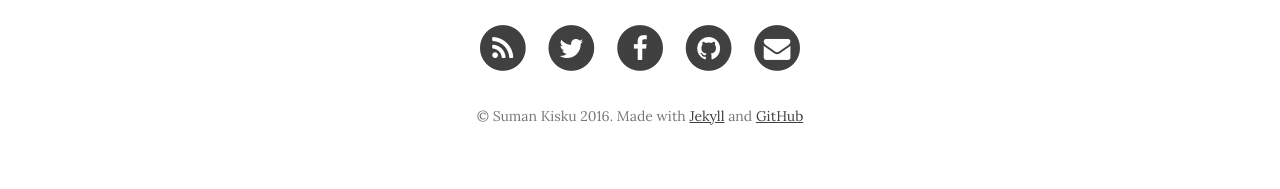
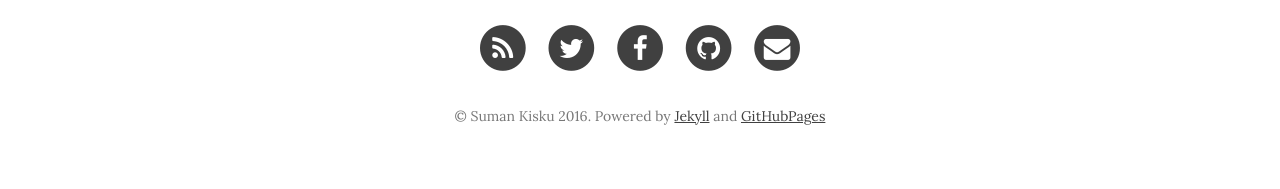
Before and after one commit to SumanKisku/sumankisku.github.io, a Jekyll site: the page built from index.html, in a window 1280 px wide. Shown: the part 935-1124 px from the top of the page. Built offline with Jekyll 4.4.1, drawn with Linux system fonts in a browser that asks for light colours; nearby versions of some CDN libraries; the list of posts is cut into pages by our own code.

Commit message:
Change footer

```diff
--- a/_includes/footer.html
+++ b/_includes/footer.html
@@ -53,7 +53,7 @@
                     </li>
                     {% endif %}
                 </ul>
-                <p class="copyright text-muted">&copy; {{ site.copyright_name }} {{ site.time | date: '%Y' }}. Made with <a href="https://jekyllrb.com/">Jekyll</a> and <a href="https://pages/github.com/">GitHub</a></p>
+                <p class="copyright text-muted">&copy; {{ site.copyright_name }} {{ site.time | date: '%Y' }}. Powered by <a href="https://jekyllrb.com/">Jekyll</a> and <a href="https://pages.github.com/">GitHubPages</a></p>
             </div>
         </div>
     </div>
```
